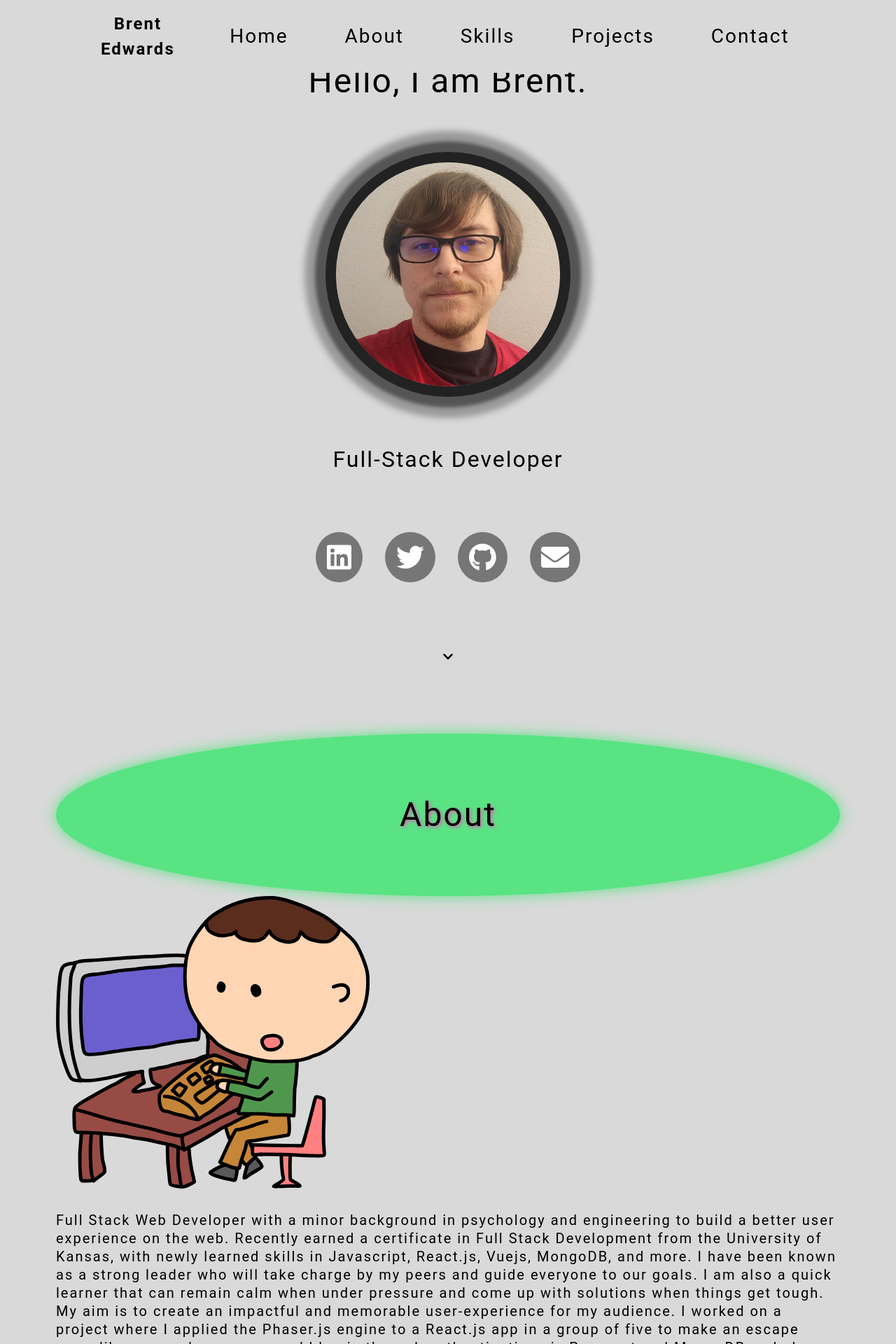
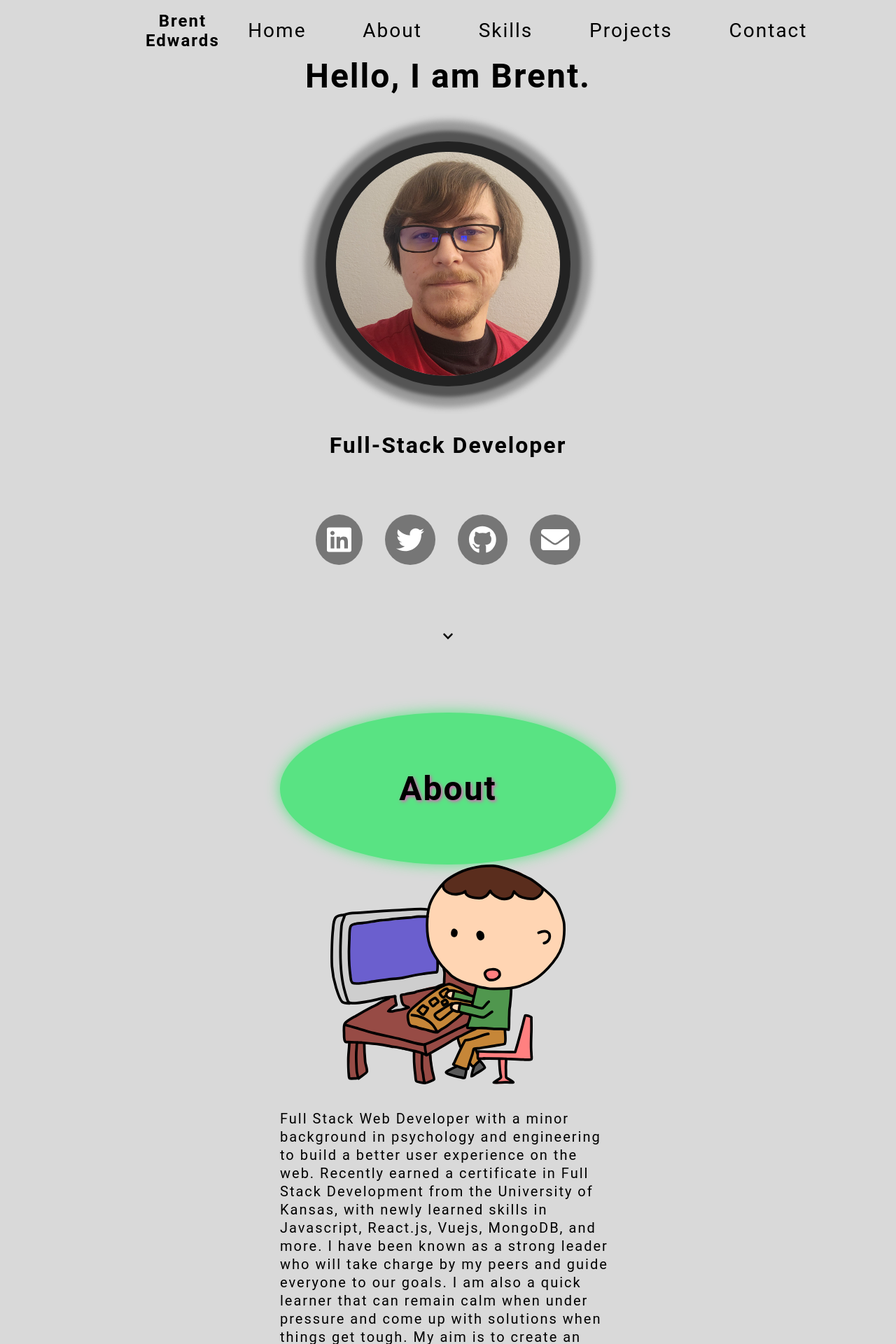
Before and after one commit to zirris512/my-portfolio, a React (Vite) app: page / in a window 1280 px wide. Shown: the top 1920 px of the page at 70% size. Built offline with nearby package versions, Linux system fonts and the light colour scheme.

Commit message:
remove tailwind

```diff
--- a/package.json
+++ b/package.json
@@ -16,10 +16,7 @@
   },
   "devDependencies": {
     "@vitejs/plugin-react": "3.0.1",
-    "autoprefixer": "^10.4.14",
-    "postcss": "^8.4.23",
     "sass": "^1.62.1",
-    "tailwindcss": "^3.3.2",
     "vite": "4.3.3"
   }
 }
--- a/postcss.config.js
+++ /dev/null
@@ -1,6 +0,0 @@
-module.exports = {
-  plugins: {
-    tailwindcss: {},
-    autoprefixer: {},
-  },
-}
--- a/src/components/NavBar/NavBar.module.scss
+++ b/src/components/NavBar/NavBar.module.scss
@@ -3,7 +3,7 @@
     justify-content: space-between;
     align-items: center;
     min-height: 5vh;
-    padding-inline: 10vw;
+    padding-inline: 15vw;
     position: fixed;
     inset: 0 0 auto 0;
     z-index: 100;
--- a/src/components/SectionWrapper/SectionWrapper.module.scss
+++ b/src/components/SectionWrapper/SectionWrapper.module.scss
@@ -1,5 +1,6 @@
 .wrapper {
     padding: 5rem;
+    margin-inline: 20rem;
     display: flex;
     flex-direction: column;
     justify-content: center;
--- a/tailwind.config.js
+++ /dev/null
@@ -1,8 +0,0 @@
-/** @type {import('tailwindcss').Config} */
-module.exports = {
-	content: ["./index.html", "./src/**/*.{js,jsx}"],
-	theme: {
-		extend: {},
-	},
-	plugins: [],
-};
```
Also changed, not shown: 1 other file (tests, documents, lock files or other folders).
